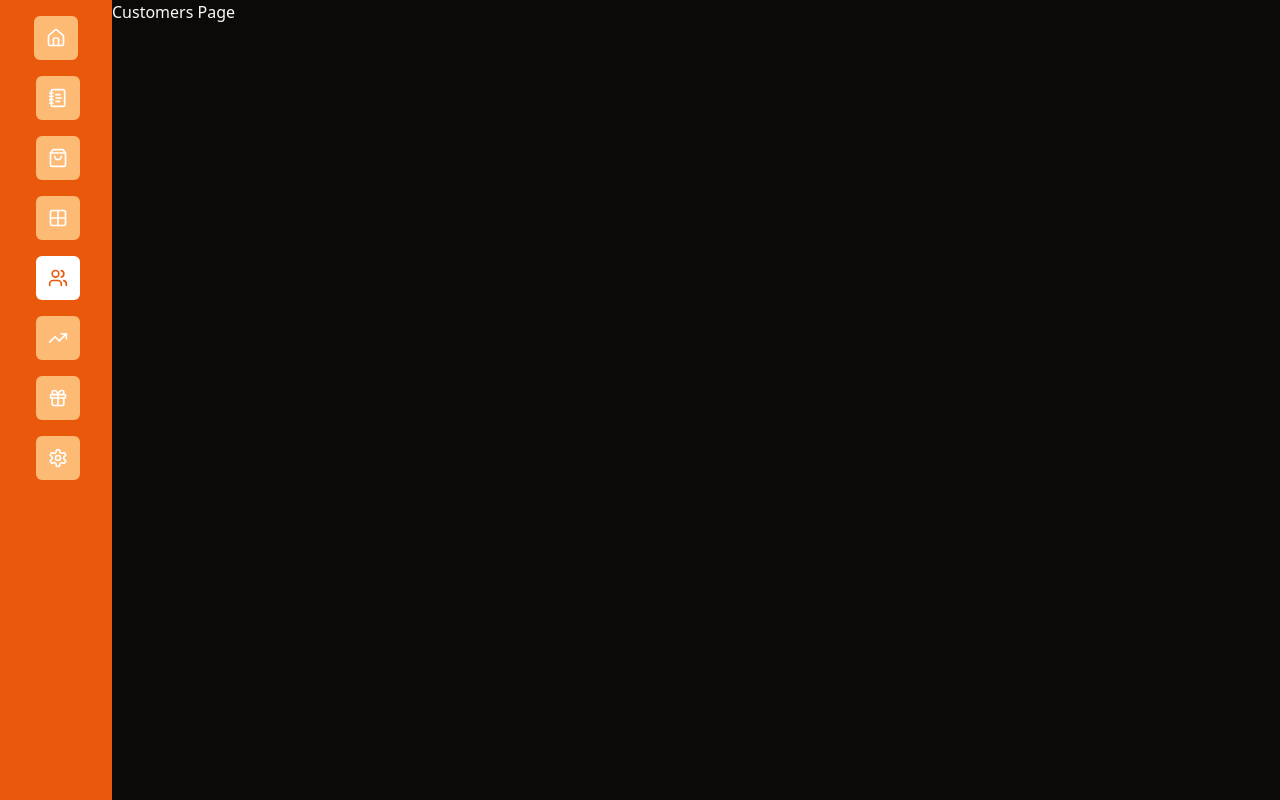
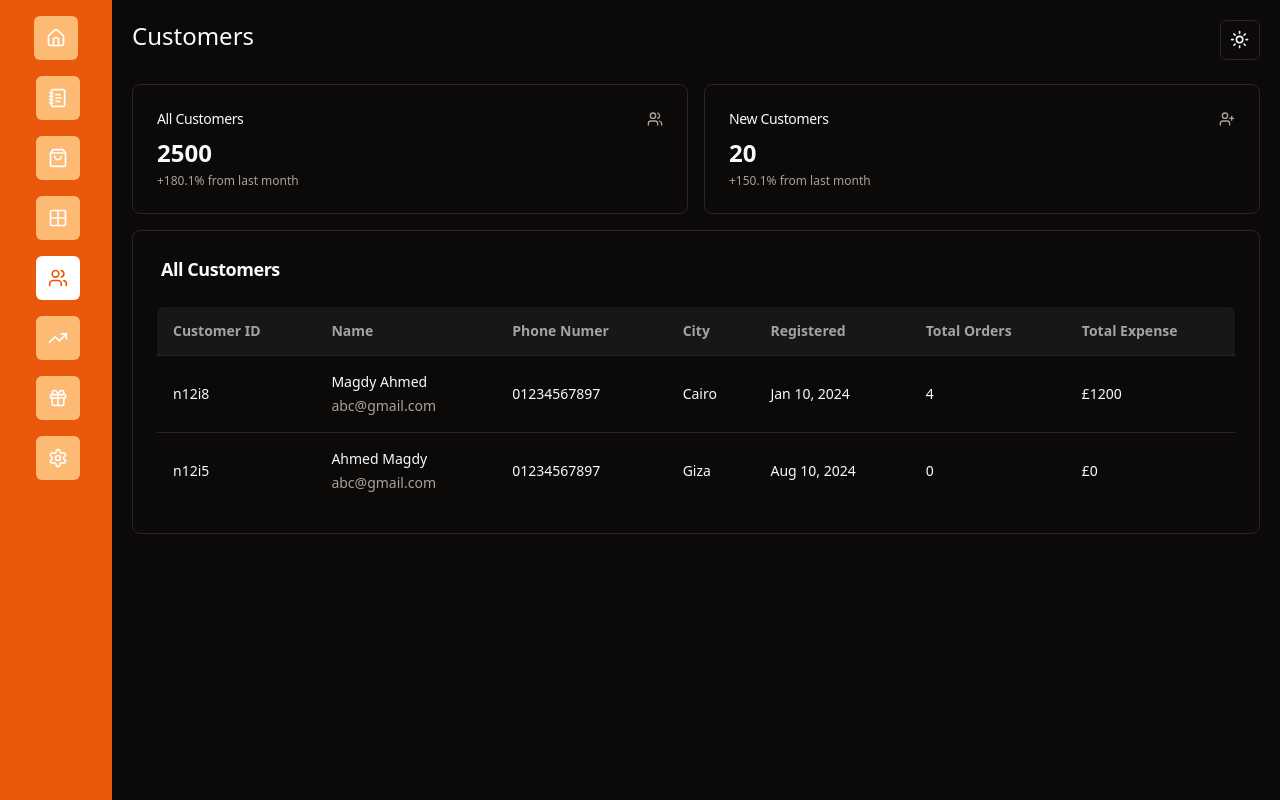
Before and after one commit to AlyaaRushdy/ecommerce-dashboard-react, a React (Vite) app: page /customers in a window 1280 px wide. Built offline with nearby package versions, Linux system fonts and the light colour scheme.

Commit message:
customers page

```diff
--- a/src/pages/Customers.jsx
+++ b/src/pages/Customers.jsx
@@ -1,7 +1,141 @@
+import { Users, UserPlus } from "lucide-react";
+import {
+  Table,
+  TableBody,
+  // TableCaption,
+  TableCell,
+  TableHead,
+  TableHeader,
+  TableRow,
+} from "@/components/ui/table";
+import { Card, CardContent, CardHeader, CardTitle } from "@/components/ui/card";
+import ModeToggle from "@/components/shared/modeToggle";
+// import { DataTableDemo } from "./test";
+import { Link } from "react-router-dom";
+
 function Customers() {
+  const customers = [
+    {
+      id: "n12i8",
+      name: "Magdy Ahmed",
+      email: "abc@gmail.com",
+      phone: "01234567897",
+      city: "Cairo",
+      registered: "Jan 10, 2024",
+      totalOrders: 4,
+      totalExpense: 1200,
+    },
+    {
+      id: "n12i5",
+      name: "Ahmed Magdy",
+      email: "abc@gmail.com",
+      phone: "01234567897",
+      city: "Giza",
+      registered: "Aug 10, 2024",
+      totalOrders: 0,
+      totalExpense: 0,
+    },
+  ];
+
   return (
     <>
-      <h1>Customers Page</h1>
+      <div className="p-5">
+        <div className="flex justify-between mb-2">
+          <h1 className="font-medium text-2xl">Customers</h1>
+          <ModeToggle />
+        </div>
+
+        <div className="flex flex-col md:flex-row gap-4 py-4">
+          <Card className="w-full">
+            <CardHeader className="flex flex-row items-center justify-between space-y-0 pb-2">
+              <CardTitle className="text-sm font-medium">
+                All Customers
+              </CardTitle>
+              <Users className="h-4 w-4 text-muted-foreground" />
+            </CardHeader>
+            <CardContent>
+              <div className="text-2xl font-bold mb-1">2500</div>
+              <p className="text-xs text-muted-foreground">
+                +180.1% from last month
+              </p>
+            </CardContent>
+          </Card>
+
+          <Card className="w-full">
+            <CardHeader className="flex flex-row items-center justify-between space-y-0 pb-2">
+              <CardTitle className="text-sm font-medium">
+                New Customers
+              </CardTitle>
+              <UserPlus className="h-4 w-4 text-muted-foreground" />
+            </CardHeader>
+            <CardContent>
+              <div className="text-2xl font-bold mb-1">20</div>
+              <p className="text-xs text-muted-foreground">
+                +150.1% from last month
+              </p>
+            </CardContent>
+          </Card>
+        </div>
+
+        <Card>
+          <CardHeader className="px-7">
+            <CardTitle className="text-lg">All Customers</CardTitle>
+          </CardHeader>
+          <CardContent>
+            <Table className=" overflow-hidden rounded-t-md">
+              <TableHeader>
+                <TableRow className="bg-gray-50 dark:bg-neutral-900">
+                  <TableHead className="font-bold">Customer ID</TableHead>
+                  <TableHead className="font-bold">Name</TableHead>
+                  <TableHead className="font-bold">Phone Numer</TableHead>
+                  <TableHead className="font-bold">City</TableHead>
+                  <TableHead className="font-bold">Registered</TableHead>
+                  <TableHead className="font-bold">Total Orders</TableHead>
+                  <TableHead className="font-bold">Total Expense</TableHead>
+                </TableRow>
+              </TableHeader>
+
+              <TableBody>
+                {customers.map((customer) => (
+                  <TableRow key={customer.id}>
+                    <TableCell>
+                      <Link to={`/customers/${customer.id}`}>
+                        {customer.id}
+                      </Link>
+                    </TableCell>
+                    <TableCell>
+                      <div className="flex flex-col gap-1">
+                        <Link to={`/customers/${customer.id}`}>
+                          {customer.name}
+                        </Link>
+                        <Link
+                          to={`/customers/${customer.id}`}
+                          className="text-muted-foreground"
+                        >
+                          {customer.email}
+                        </Link>
+                      </div>
+                    </TableCell>
+                    <TableCell>{customer.phone}</TableCell>
+                    <TableCell>{customer.city}</TableCell>
+                    <TableCell className="font-medium">
+                      {customer.registered}
+                    </TableCell>
+                    <TableCell className="font-medium">
+                      {customer.totalOrders}
+                    </TableCell>
+                    <TableCell className="font-medium">
+                      &#163;{customer.totalExpense}
+                    </TableCell>
+                  </TableRow>
+                ))}
+              </TableBody>
+            </Table>
+          </CardContent>
+        </Card>
+
+        {/* <DataTableDemo /> */}
+      </div>
     </>
   );
 }
```
